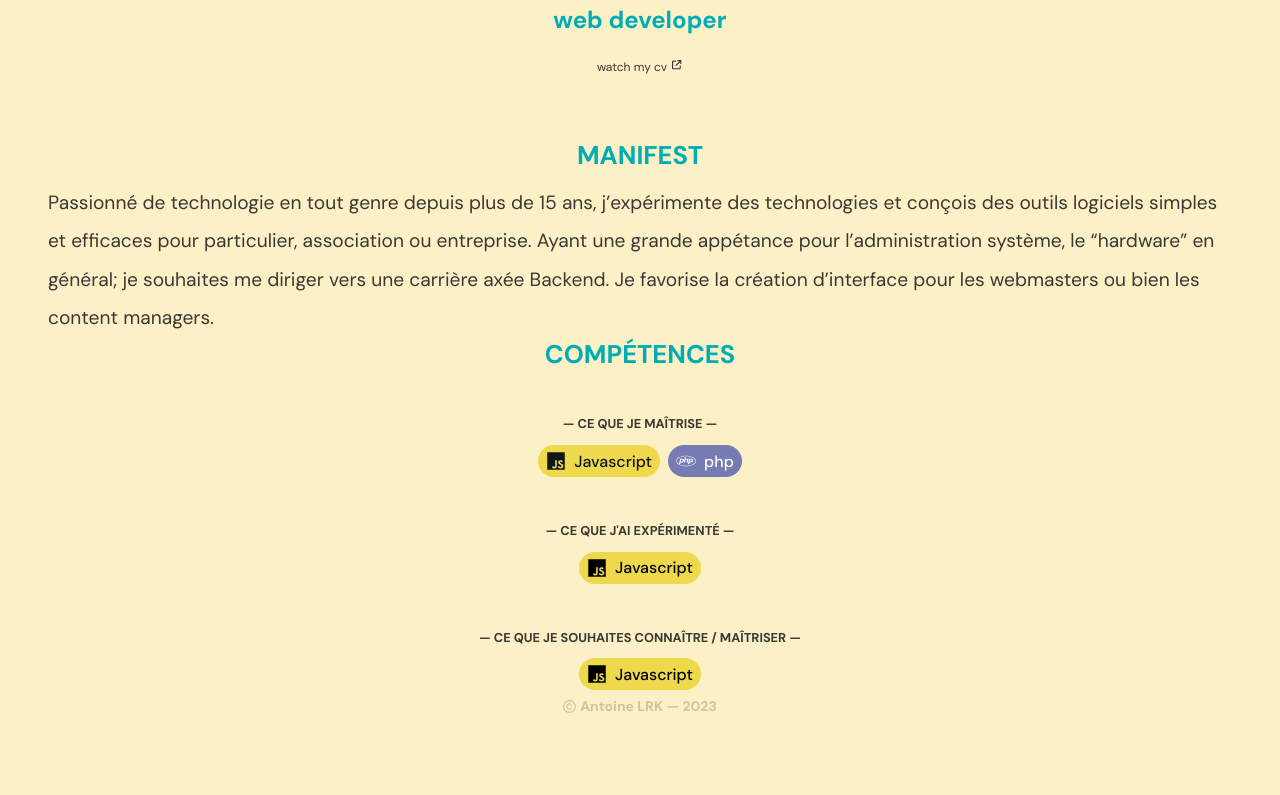
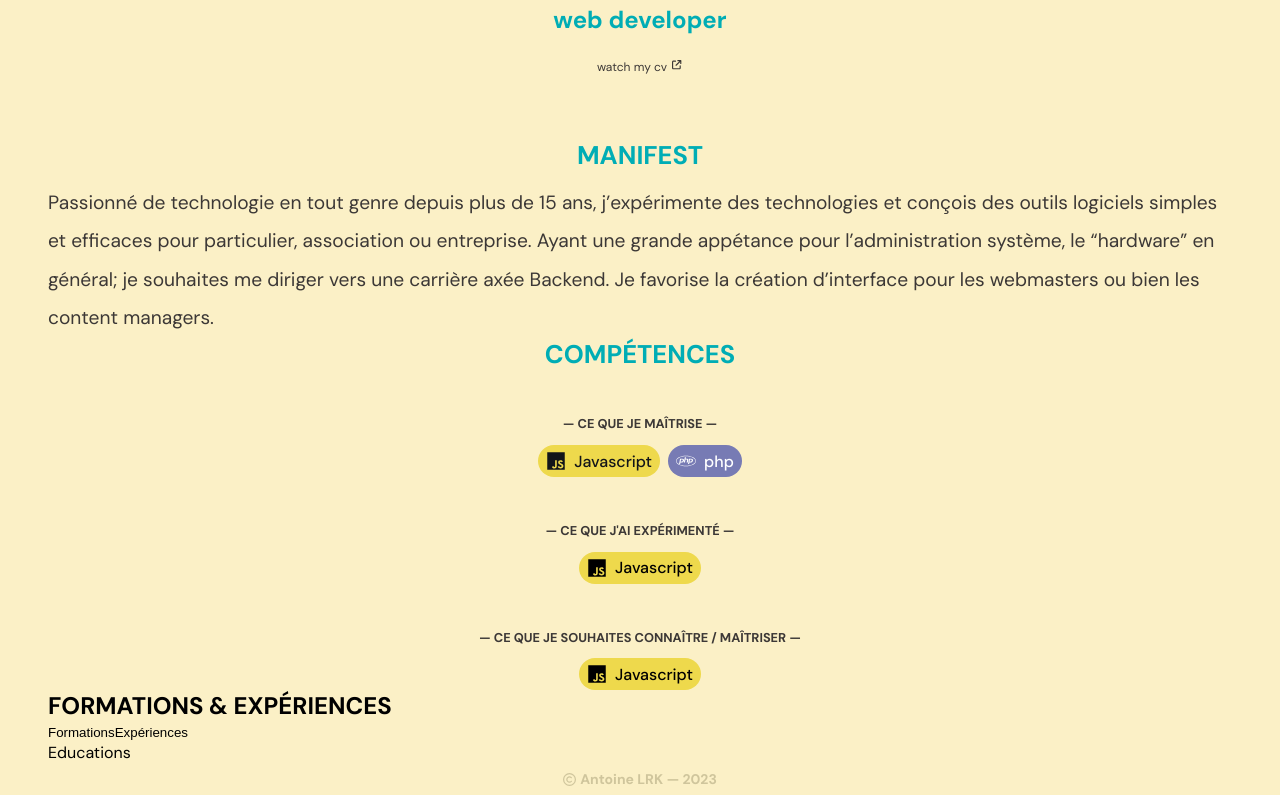
Before and after one commit to antoinelrk/AntoineLRK-Portfolio-App, a Next.js app: page / in a window 1280 px wide. Shown: the part 511-1306 px from the top of the page. Before the commit the page ends 1233 px from the top, so only its background shows below. Built offline with nearby package versions, Linux system fonts and the light colour scheme.

Commit message:
LRK-33: Implement tabs system

```diff
--- a/src/app/page.jsx
+++ b/src/app/page.jsx
@@ -1,6 +1,7 @@
 import Testimonials from "@/components/Testimonials/Testimonials"
 import Manifest from "@/components/Manifest/Manifest"
 import Skills from "@/components/Skills/Skills"
+import EducationsExperiences from "@/components/EducationsExperiences/EducationsExperiences";
 
 export default function Home () {
     return (
@@ -9,7 +10,7 @@ export default function Home () {
             <Testimonials />
             <Manifest />
             <Skills />
-            {/* Section: Formations */}
+            <EducationsExperiences />
             {/* Section: Projects */}
             {/* Section: Contact */}
         </main>
--- /dev/null
+++ b/src/components/EducationsExperiences/Educations/Educations.jsx
@@ -0,0 +1,7 @@
+export default function Educations () {
+    return (
+        <>
+            Educations
+        </>
+    )
+}
--- /dev/null
+++ b/src/components/EducationsExperiences/EducationsExperiences.jsx
@@ -0,0 +1,39 @@
+"use client"
+import Style from './EducationsExperiences.module.scss'
+import Educations from './Educations/Educations'
+import Experiences from './Experiences/Experiences'
+import { useState } from 'react'
+
+const TabContent = ({ tabType }) => {
+    let content
+
+    switch (tabType) {
+        case "experiences":
+            content = <Experiences />
+            break;
+        case "educations":
+            content = <Educations />
+            break;
+    }
+
+    return content
+}
+
+export default function EducationsExperiences () {
+    const [activeTab, setActiveTab] = useState(`educations`)
+
+    const toggleTab = (value) => setActiveTab(value)
+
+    return (
+        <section>
+            <h2 className={Style.sectionTitle}>FORMATIONS & EXPÉRIENCES</h2>
+            <div className={Style.tabsControls}>
+                <button className={Style.tabsButton} onClick={() => toggleTab(`educations`)}>Formations</button>
+                <button className={Style.tabsButton} onClick={() => toggleTab(`experiences`)}>Expériences</button>
+            </div>
+            <div className={Style.tabsWrapper}>
+                <TabContent tabType={activeTab} />
+            </div>
+        </section>
+    )
+}
--- /dev/null
+++ b/src/components/EducationsExperiences/EducationsExperiences.module.scss
@@ -0,0 +1,4 @@
+section.EducationsExperiences {
+    display: flex;
+    flex-direction: row;
+}
--- /dev/null
+++ b/src/components/EducationsExperiences/Experiences/Experiences.jsx
@@ -0,0 +1,7 @@
+export default function Experiences () {
+    return (
+        <>
+            Experiences
+        </>
+    )
+}
```
Also changed, not shown: src/components/EducationsExperiences/Educations/Educations.module.scss (added), src/components/EducationsExperiences/Experiences/Experiences.module.scss (added).
